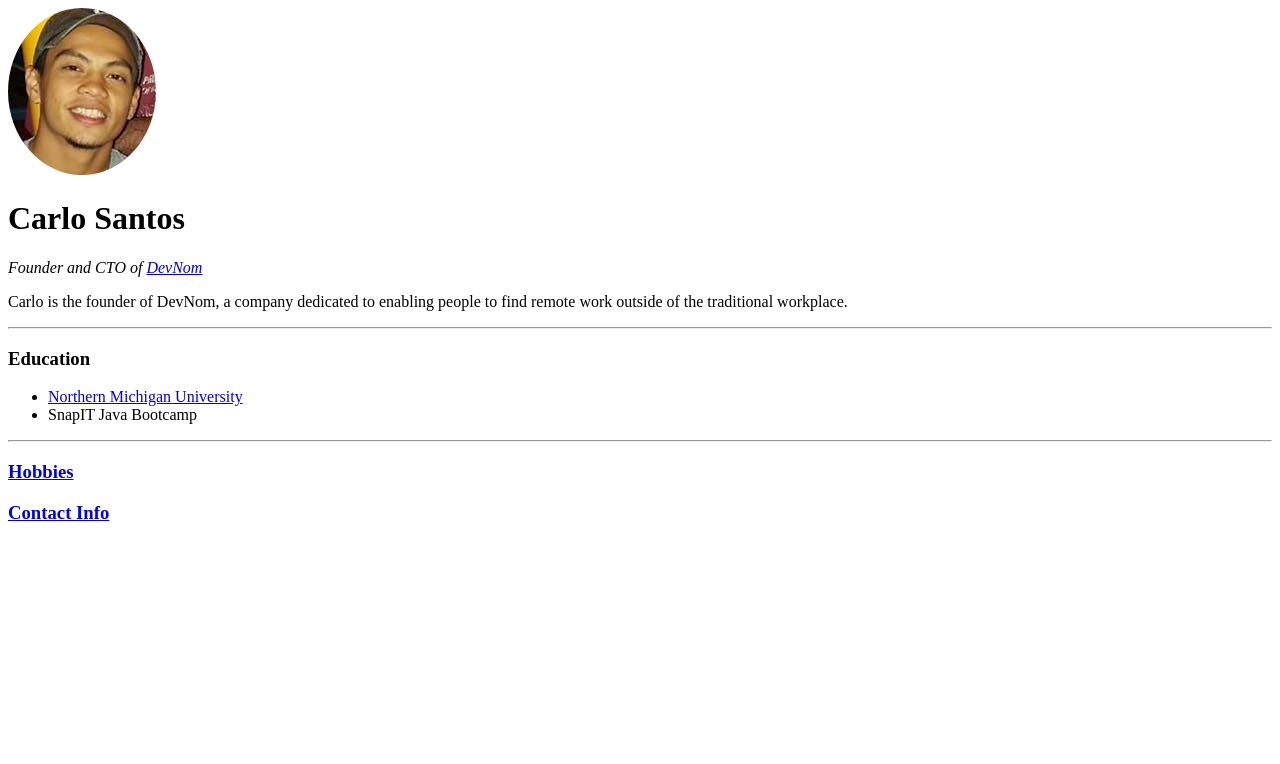
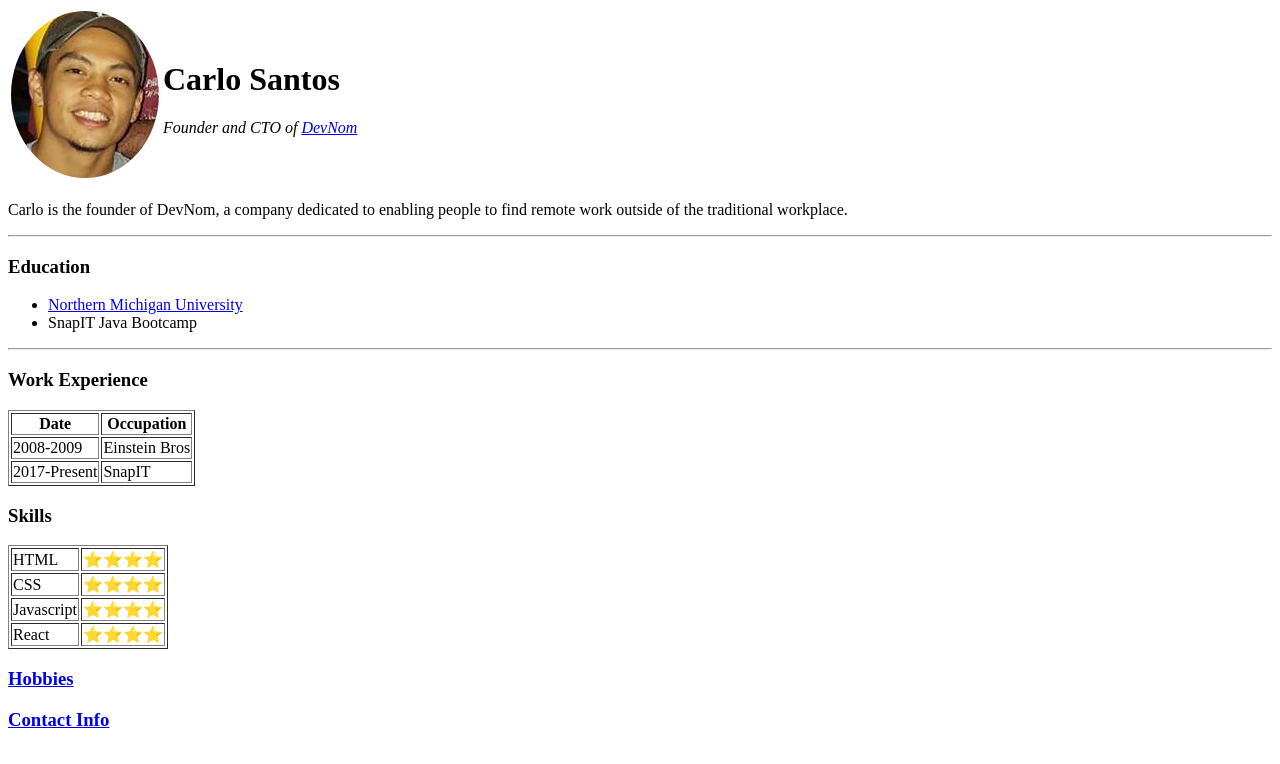
Before and after one commit to CarloSantos11/personal_site, a plain HTML site: page index.html in a window 1280 px wide. Drawn offline with Linux system fonts and the light colour scheme.

```diff
--- a/index.html
+++ b/index.html
@@ -4,11 +4,20 @@
   <meta charset="UTF-8">
   <meta name="viewport" content="width=device-width, initial-scale=1.0">
   <title>⦜ Carlo's Page</title>
+  <!-- <style>
+    table, th, td{
+      border: solid 1px;
+    }
+  </style> -->
 </head>
 <body>
-  <img style="border-radius:100%;" src="images/profile.jpg" alt="carlo's picture">
-  <h1>Carlo Santos</h1>
-  <p><em>Founder and CTO of <a href="https://carlosantos11.github.io/DevNom/">DevNom</a></em></p>
+  <table>
+    <td><img style="border-radius:100%;" src="images/profile.jpg" alt="carlo's picture"></td>
+    <td>
+      <h1>Carlo Santos</h1>
+      <p><em>Founder and CTO of <a href="https://carlosantos11.github.io/DevNom/">DevNom</a></em></p>
+    </td>
+  </table>
 
   <p>
     Carlo is the founder of DevNom, a company dedicated to enabling people to find remote work
@@ -22,6 +31,62 @@
   </ul>
 
   <hr>
+  <h3>Work Experience</h3>
+  <!-- 2008-present
+    2008-2009 Einstein Bros
+    2010-2015 Jose Peppers -->
+  <table border="solid">
+    <thead>
+      <tr>
+        <th>Date</th>
+        <th>Occupation</th>
+      </tr>
+    </thead>
+
+    <tbody>
+      <tr>
+        <td>2008-2009</td>
+        <td>Einstein Bros</td>
+      </tr>
+      <tr>
+        <td>2017-Present</td>
+        <td>SnapIT</td>
+      </tr>
+    </tbody>
+  </table>
+
+  <h3>Skills</h3>
+  <table border="solid">
+    <tr>
+      <td>HTML</td>
+      <td>⭐️⭐️⭐️⭐️</td>
+    </tr>
+    <tr>
+      <td>CSS</td>
+      <td>⭐️⭐️⭐️⭐️</td>
+    </tr>
+    <tr>
+      <td>Javascript</td>
+      <td>⭐️⭐️⭐️⭐️</td>
+    </tr>
+    <tr>
+      <td>React</td>
+      <td>⭐️⭐️⭐️⭐️</td>
+    </tr>
+  </table>
+
+  <!-- this is a comment
+    html
+    css
+    javascript
+    ruby
+    frontend
+    backend
+  -->
+
+
+
+
   <h3><a href="pages/hobbies.html">Hobbies</a></h3>
   <h3><a href="pages/contact.html">Contact Info</a></h3>
 </body>
```
Also changed, not shown: form.html (added, +21 -0 lines), pages/contact.html (+11 -1 lines).
